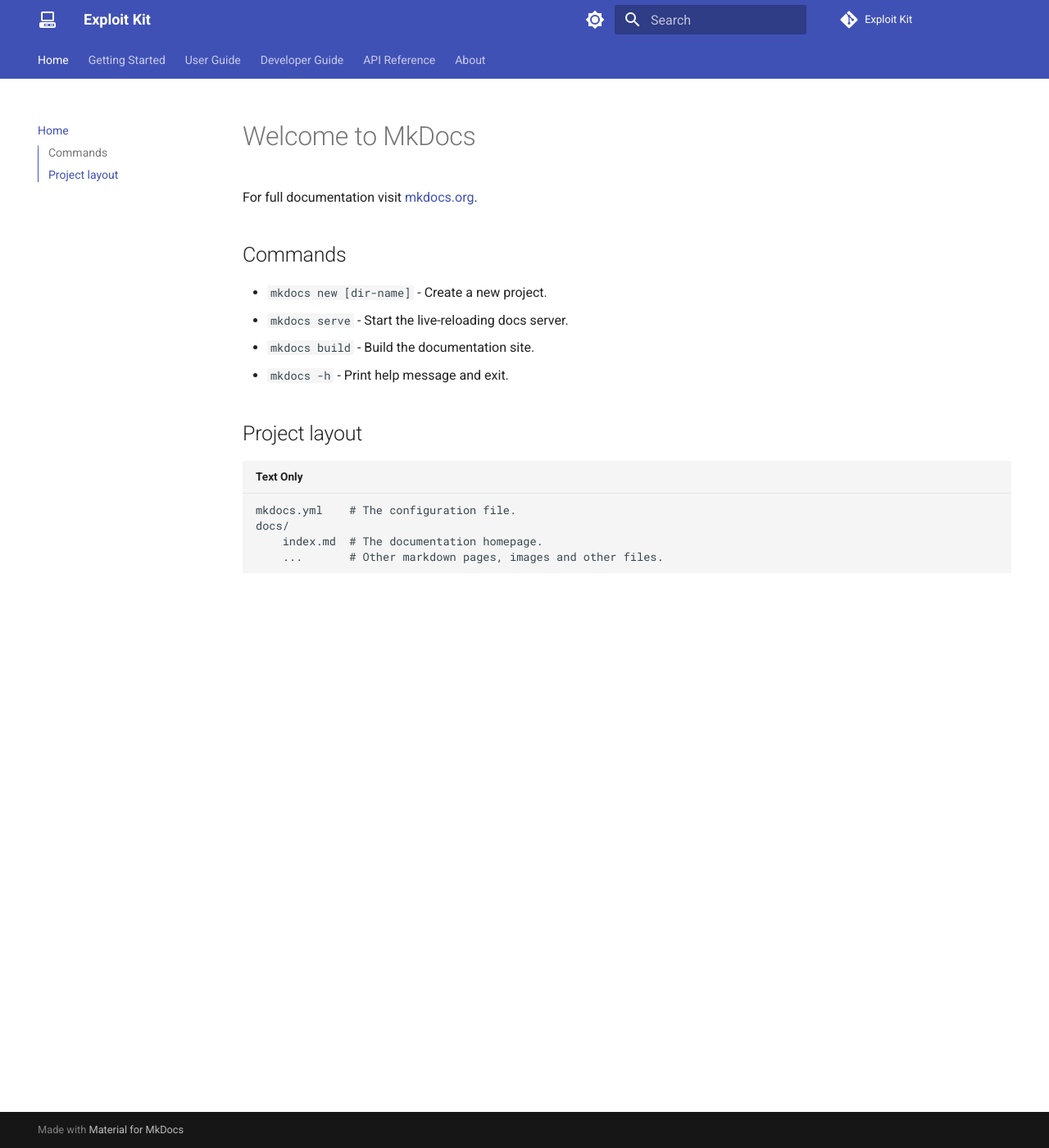
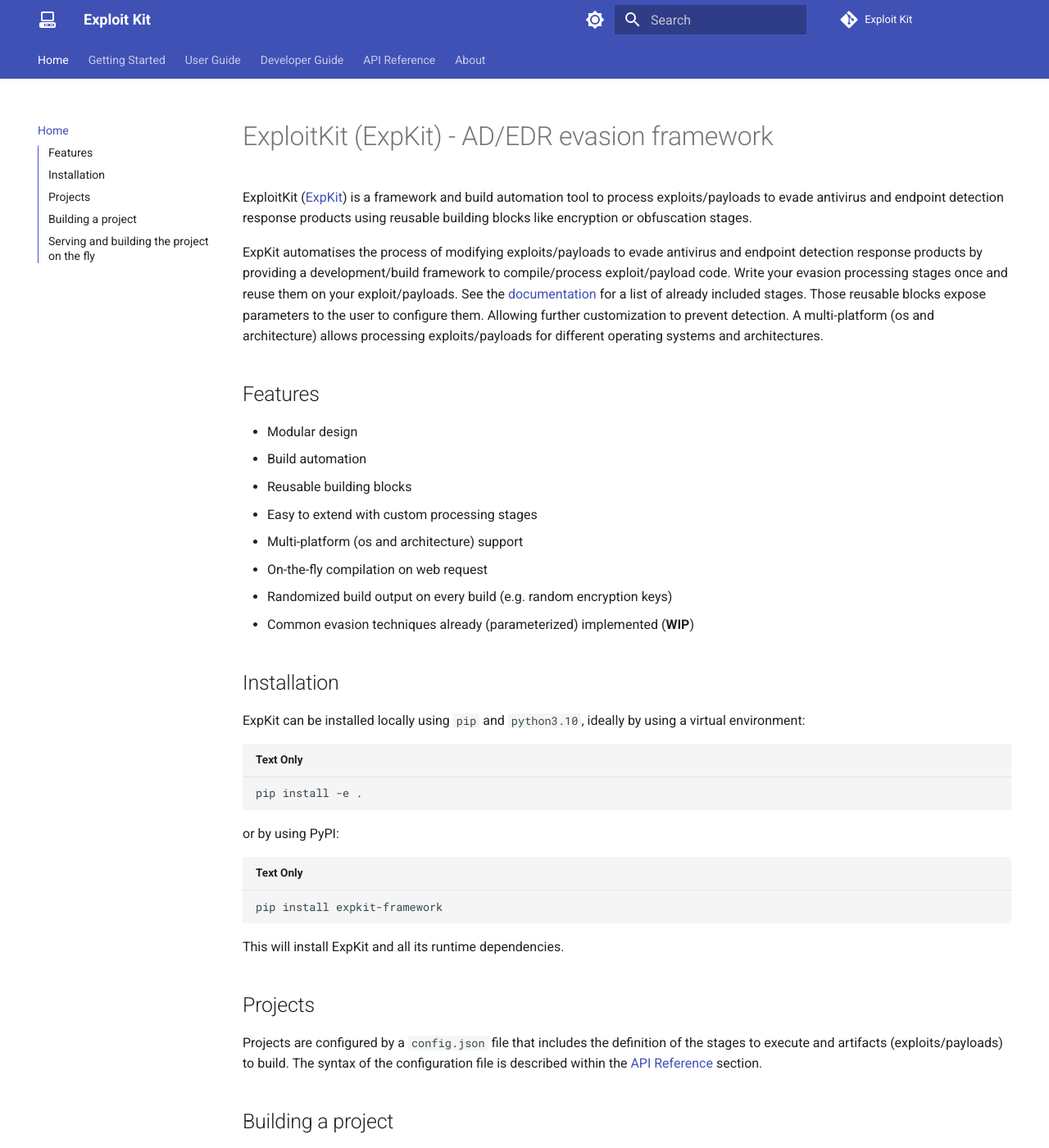
Before and after one commit to 0xCCF4/ExpKit, an MkDocs documentation site: the page built from docs/index.md, in a window 1280 px wide and 1400 px high. Shown: the whole window at 82% size. Built offline with MkDocs 1.6.1 and Material for MkDocs 9.7.7, drawn with Linux system fonts in a browser that asks for light colours; comment, search, counter and statistics services are not loaded; some of the changed text lies outside the part shown.

Commit message:
Updated README.md and added getting started page to docs

````diff
--- a/docs/index.md
+++ b/docs/index.md
@@ -1,17 +1,97 @@
-# Welcome to MkDocs
+# ExploitKit (ExpKit) - AD/EDR evasion framework
 
-For full documentation visit [mkdocs.org](https://www.mkdocs.org).
+ExploitKit ([ExpKit](https://gitlab.com/0xCCF4/expkit))
+is a framework and build automation tool
+to process exploits/payloads to evade antivirus and
+endpoint detection response products using reusable
+building blocks like encryption or obfuscation stages.
 
-## Commands
+ExpKit automatises the process of modifying exploits/payloads
+to evade antivirus and endpoint detection response products by
+providing a development/build framework to compile/process
+exploit/payload code. Write your evasion processing
+stages once and reuse them on your exploit/payloads.
+See the [documentation](https://0xccf4.gitlab.io/expkit/api/groups/)
+for a list of already included
+stages. Those reusable blocks expose parameters
+to the user to configure them. Allowing further
+customization to prevent detection. A multi-platform (os and architecture)
+allows processing exploits/payloads for different
+operating systems and architectures.
 
-* `mkdocs new [dir-name]` - Create a new project.
-* `mkdocs serve` - Start the live-reloading docs server.
-* `mkdocs build` - Build the documentation site.
-* `mkdocs -h` - Print help message and exit.
+## Features
 
-## Project layout
+* Modular design
+* Build automation
+* Reusable building blocks
+* Easy to extend with custom processing stages
+* Multi-platform (os and architecture) support
+* On-the-fly compilation on web request
+* Randomized build output on every build (e.g. random encryption keys)
+* Common evasion techniques already (parameterized) implemented (__WIP__)
 
-    mkdocs.yml    # The configuration file.
-    docs/
-        index.md  # The documentation homepage.
-        ...       # Other markdown pages, images and other files.
+## Installation
+
+ExpKit can be installed locally using `pip` and `python3.10`,
+ideally by using a virtual environment:
+
+```
+pip install -e .
+```
+
+or by using PyPI:
+
+```
+pip install expkit-framework
+```
+
+This will install ExpKit and all its runtime dependencies.
+
+## Projects
+
+Projects are configured by a `config.json` file that
+includes the definition of the stages to execute and
+artifacts (exploits/payloads) to build.
+The syntax of the configuration file is described within the
+[API Reference](https://0xccf4.gitlab.io/expkit/api/configuration/) section.
+
+## Building a project
+
+To build the project, run the following command:
+
+```bash
+expkit build WINDOWS AMD64
+```
+
+`WINDOWS` and `AMD64` specify the operating system and architecture.
+A list of supported operating systems and architectures can be found
+in the [API Reference](../api/configuration/).
+
+This will build the project and create an executable file,
+according to the configuration, within the current working directory,
+named `build.exe`.
+Building the project from a different operating system/architecture
+requires the setup up of a [build worker](../user-guide/build-worker) environment.
+
+## Serving and building the project on the fly
+
+To serve the project and build a payload on the fly whenever a
+web-request is received, run the following command:
+
+```bash
+expkit server 80 0.0.0.0 secret-token
+```
+
+This will start a web server on port 80 and listen on all interfaces.
+The server will build a payload for the operating system and architecture
+specified in the web request. The web request must contain the
+`secret-token` as a query parameter. The following example shows
+a web request to build a payload for Windows 64-bit:
+
+```bash
+curl http://localhost:80/build?token=secret-token&os=WINDOWS&arch=AMD64&target=base
+```
+
+The `target` parameter specifies the target artifact to build.
+When requiring an HTTPS connection, it is advised to run a nginx
+proxy in front of the ExpKit server.
--- a/mkdocs.yml
+++ b/mkdocs.yml
@@ -86,6 +86,7 @@ nav:
     - Stages: api/stages.md
     - Tasks: api/tasks.md
     - Payload Types: api/payloads.md
+    - Platforms: api/platforms.md
   - About:
     - Contributing: about/contributing.md
     - License: about/license.md
````
Also changed, not shown: README.md (+41 -9 lines), docs/api/platforms.md (added, +5 -0 lines), docs/getting-started.md (+0 -6 lines), expkit/docs/macros/describe_platforms.py (added, +27 -0 lines).
